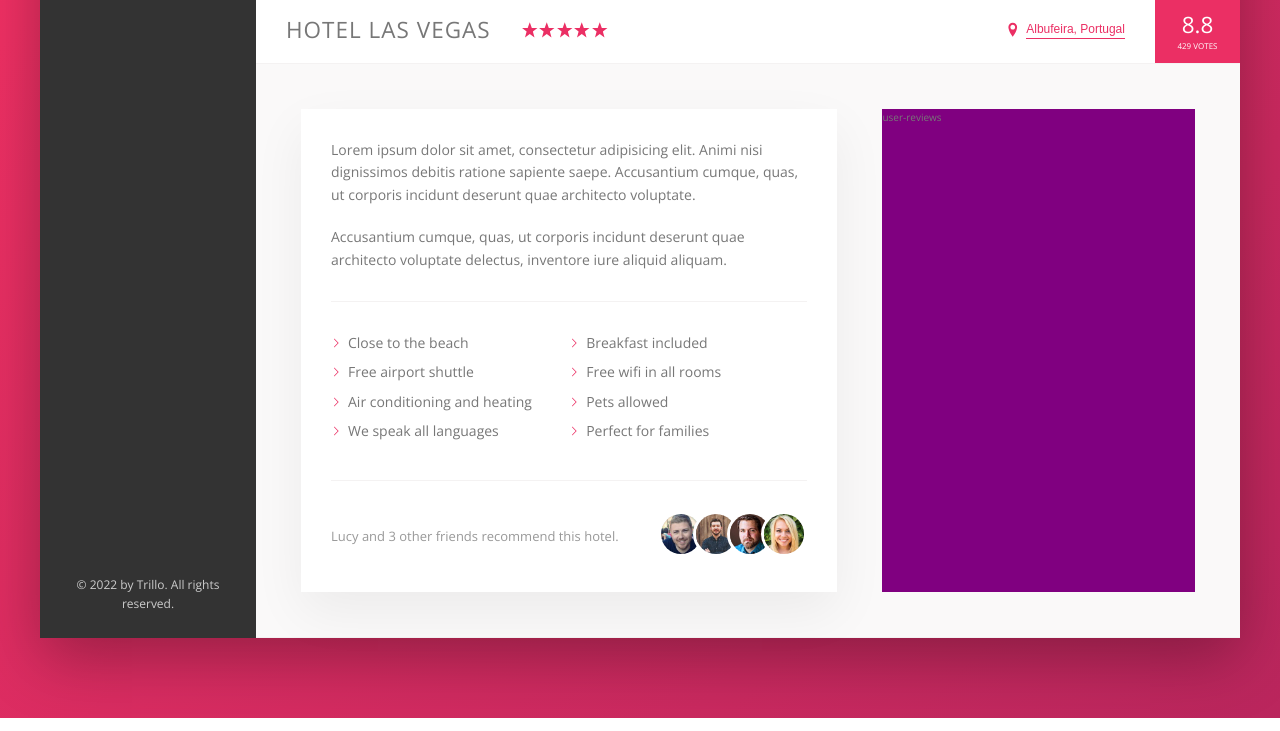
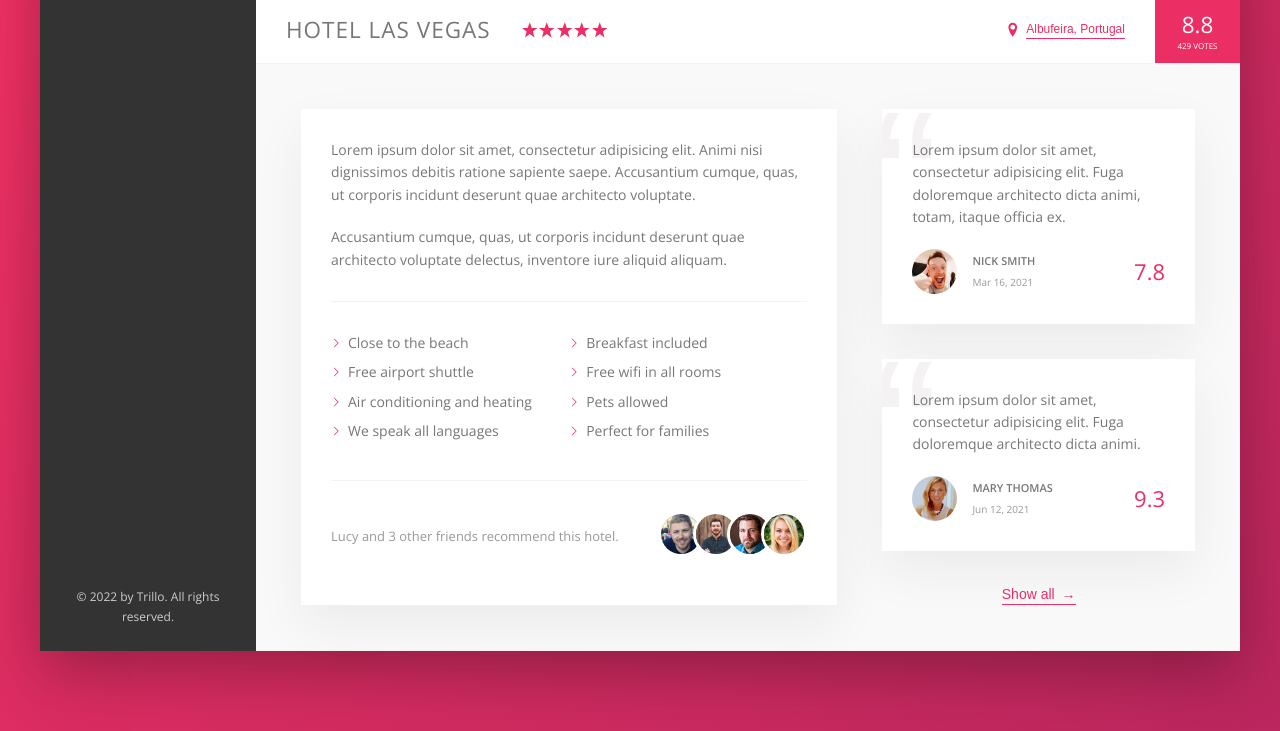
Before and after one commit to RvsB/Trillo-Project, a website: page index.html in a window 1280 px wide. Shown: the part 538-1269 px from the top of the page. Drawn offline with nearby package versions, Linux system fonts and the light colour scheme.

Commit message:
feat: added and completely styled the user-reviews section

```diff
--- a/index.html
+++ b/index.html
@@ -178,7 +178,38 @@
                     </div>
 
                     <div class="user-reviews">
-                        user-reviews
+
+                        <figure class="review"> <!--we used the figure element because its perfect to associate some text with an image-->
+                            <blockquote class="review__text">
+                                Lorem ipsum dolor sit amet, consectetur adipisicing elit. Fuga doloremque architecto dicta animi, totam, itaque officia ex.
+                            </blockquote>
+                            <figcaption class="review__user">
+                                <img src="images/user-1.jpg" alt="User 1" class="review__photo">
+                                <div class="review__user-box">
+                                    <p class="review__user-name">Nick Smith</p>
+                                    <p class="review__user-date">Mar 16, 2021</p>
+                                </div>
+                                <div class="review__rating">7.8</div>
+                            </figcaption>
+                        </figure>
+
+                        <figure class="review">
+                            <blockquote class="review__text">
+                                Lorem ipsum dolor sit amet, consectetur adipisicing elit. Fuga doloremque architecto dicta animi.
+                            </blockquote>
+                            <figcaption class="review__user">
+                                <img src="images/user-2.jpg" alt="User 2" class="review__photo">
+                                <div class="review__user-box">
+                                    <p class="review__user-name">Mary Thomas</p>
+                                    <p class="review__user-date">Jun 12, 2021</p>
+                                </div>
+                                <div class="review__rating">9.3</div>
+                            </figcaption>
+                        </figure>
+
+                        <button class="btn-inline">
+                            Show all <span>&rarr;</span>
+                        </button>
                     </div>
                 </div>
             </main>
--- a/sass/_components.scss
+++ b/sass/_components.scss
@@ -301,8 +301,17 @@
     cursor: pointer;
     transition: all .2s;
 
+    & span {
+        margin-left: 3px;
+        transition: margin-left .2s;
+    }
+
     &:hover {
         color: var(--color-grey-dark-1);
+
+        span {
+            margin-left: .8rem;
+        }
     }
 
     &:focus {
@@ -403,3 +412,73 @@
         }
     }
 }
+
+/////////////////////////////////////////
+// REVIEWS
+
+.review {
+    background-color: white;
+    box-shadow: var(--shadow-light);
+    padding: 3rem;
+    margin-bottom: 3.5rem;
+
+    position: relative;
+    overflow: hidden;
+
+    // display: flex;
+    // flex-direction: column;
+
+    &__text {
+        margin-bottom: 2rem;
+        z-index: 10;
+        position: relative; //since the z index never works without the position we need to specify it always
+    }
+
+    &__user {
+        display: flex;
+        align-items: center;
+
+        &-box {
+            margin-right: auto;
+        }
+
+        &-name {
+            font-size: 1.1rem;
+            font-weight: 600;
+            text-transform: uppercase;
+            margin-bottom: .4rem;
+        }
+
+        &-date {
+            font-size: 1rem;
+            color: var(--color-grey-dark-3);
+        }
+
+    }
+
+    &__photo {
+        height: 4.5rem;
+        width: 4.5rem;
+        border-radius: 50%;
+        margin-right: 1.5rem;
+    }
+
+    &__rating {
+        color: var(--color-primary);
+        font-size: 2.2rem;
+        font-weight: 300;
+    }
+
+    &::before {
+        content: "\201C";
+        position: absolute;
+        top: -2.75rem;
+        left: -1rem;
+        line-height: 1;
+        font-size: 20rem;
+        color: var(--color-grey-light-2);
+        font-family: sans-serif;
+        z-index: 1;
+    }
+
+}
--- a/sass/_layout.scss
+++ b/sass/_layout.scss
@@ -40,6 +40,7 @@
 }
 
 .detail {
+    font-size: 1.4rem;
     display: flex;
     padding: 4.5rem;
     background-color: var(--color-grey-light-1);
@@ -47,7 +48,6 @@
 }
 
 .description {
-    font-size: 1.4rem;
     background-color: white;
     box-shadow: var(--shadow-light);
     padding: 3rem;
@@ -56,6 +56,9 @@
 }
 
 .user-reviews {
-    background-color: purple;
     flex: 1;
+
+    display: flex;
+    flex-direction: column;
+    align-items: center;
 }
```
Also changed, not shown: css/index.css.
